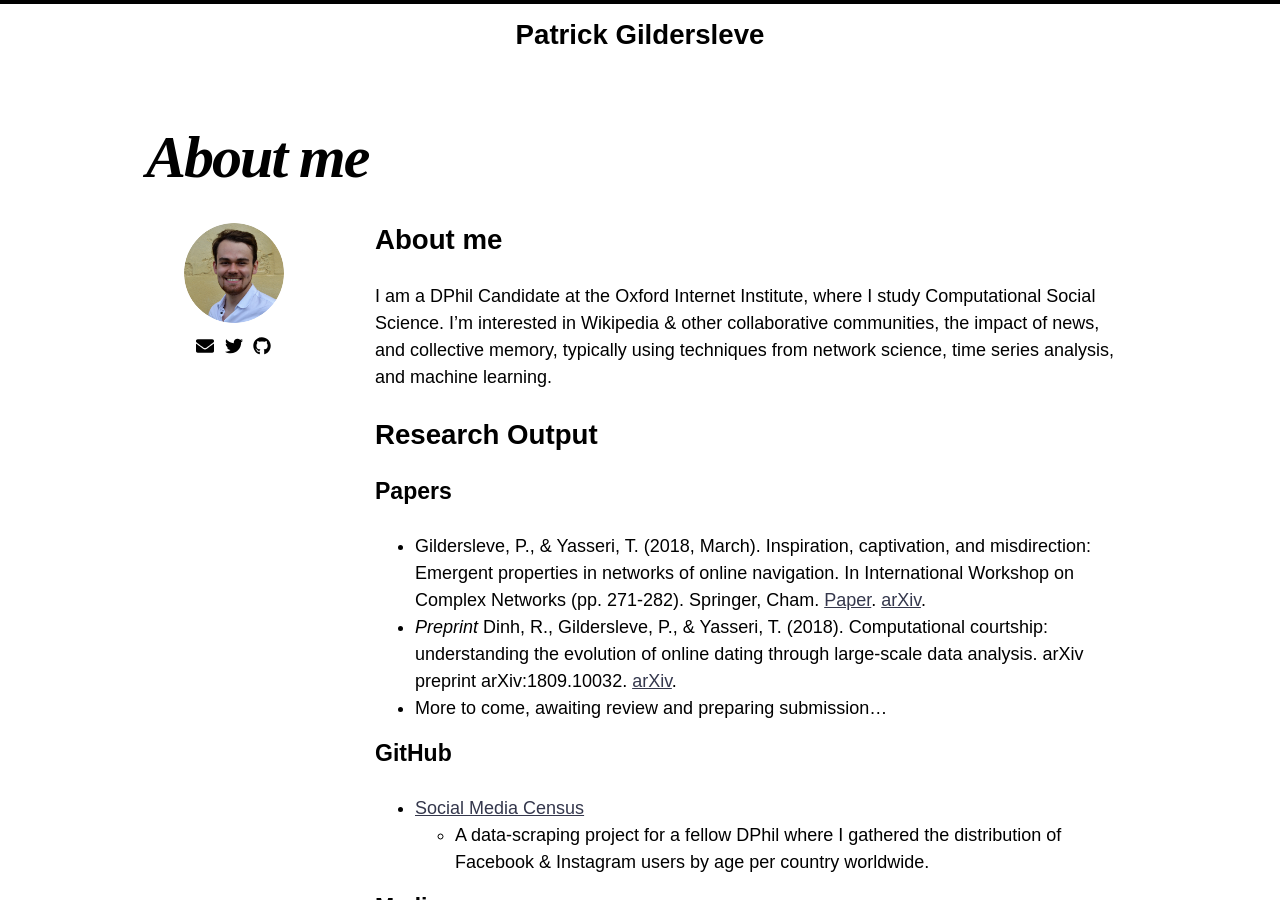
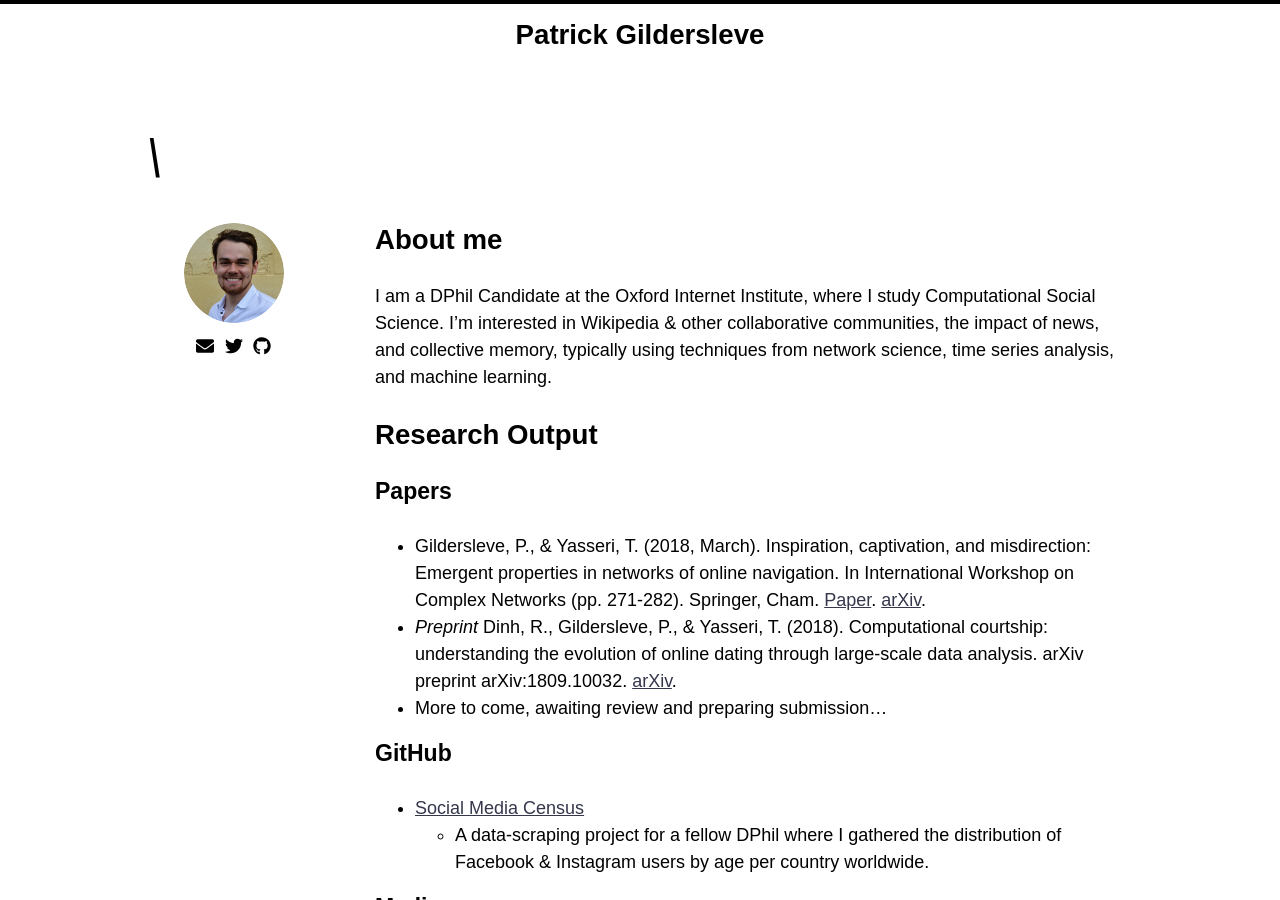
Before and after one commit to pgilders/pgilders.github.io, a Jekyll site: the page built from index.md, in a window 1280 px wide and 900 px high. Built offline with Jekyll 4.4.1, drawn with Linux system fonts in a browser that asks for light colours; nearby versions of some CDN libraries; our own code applies the rules of GitHub Pages for plain Markdown files.

```diff
--- a/index.md
+++ b/index.md
@@ -12,7 +12,7 @@ author:
     - title: GitHub
       url: https://github.com/pgilders
       icon: fab fa-github
-title:
+title: \
 ---
 ## About me
 
```
